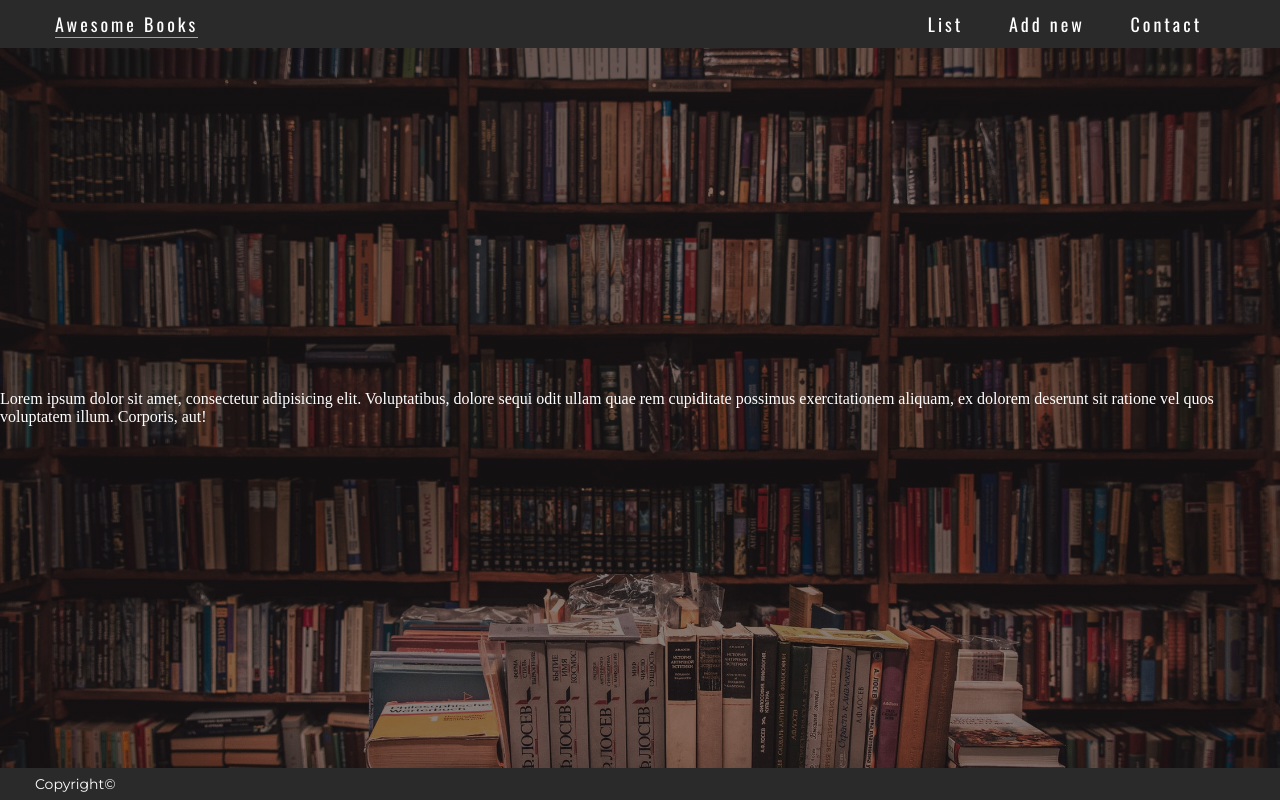
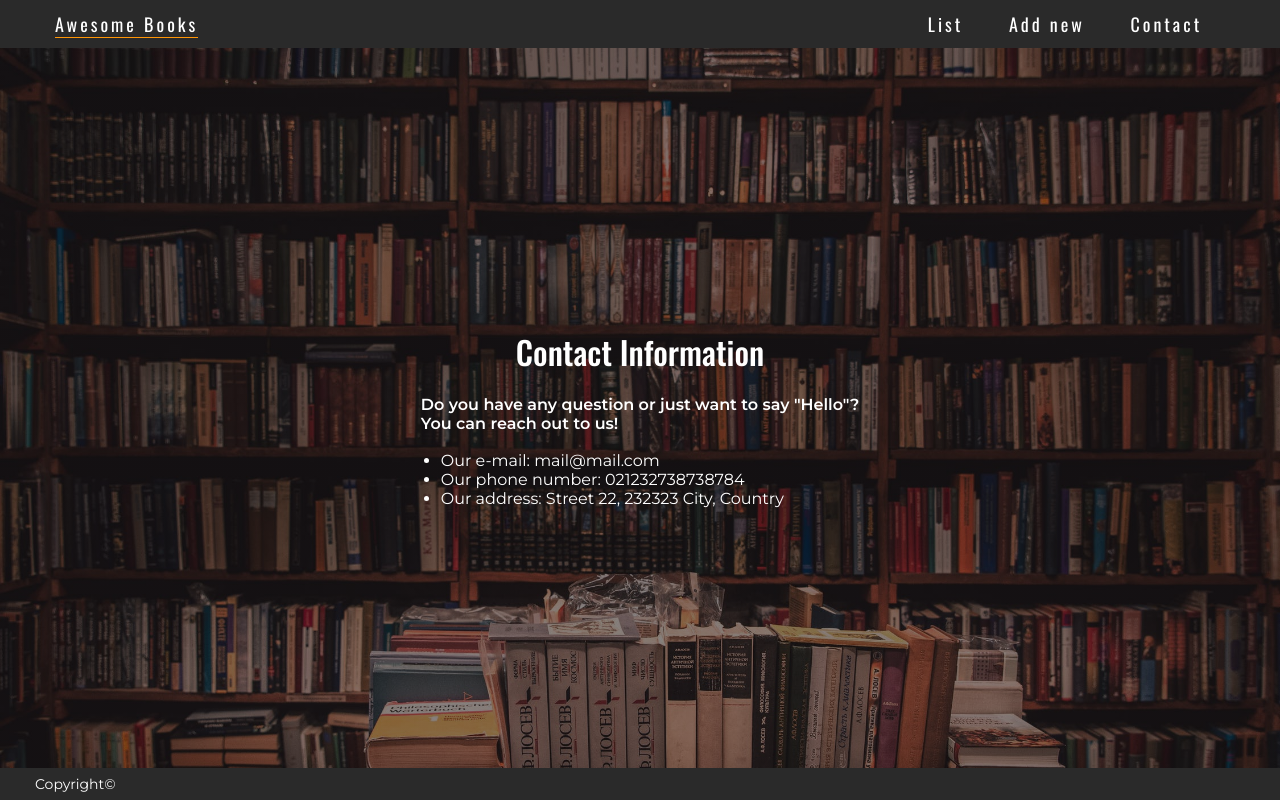
Before and after one commit to jchernandez87/Awesome-Books, a website: page index.html in a window 1280 px wide. Both pictures are taken after a click on the button "Contact". Drawn offline with nearby package versions, Linux system fonts and the light colour scheme.

Commit message:
Add contact page content

```diff
--- a/index.html
+++ b/index.html
@@ -47,7 +47,17 @@
     </main>
 
     <main class="main-contact">
-        <p style="color:white">Lorem ipsum dolor sit amet, consectetur adipisicing elit. Voluptatibus, dolore sequi odit ullam quae rem cupiditate possimus exercitationem aliquam, ex dolorem deserunt sit ratione vel quos voluptatem illum. Corporis, aut!</p>
+        <div id="contact-page">
+            <h1>Contact Information</h1>
+            <p>Do you have any question or just want to say "Hello"?</p>
+            <p>You can reach out to us!</p>
+            <br>
+            <ul>
+                <li>Our e-mail: mail@mail.com</li>
+                <li>Our phone number: 021232738738784</li>
+                <li>Our address: Street 22, 232323 City, Country</li>
+            </ul>
+        </div>
     </main>
     <footer>
         <span>Copyright©</span>
--- a/style.css
+++ b/style.css
@@ -288,3 +288,23 @@
     color: white;
   }
 }
+#contact-page {
+  color: white;
+}
+
+#contact-page h1 {
+  font-family: 'Oswald', sans-serif;
+  font-weight: 500;
+  padding: 20px 0;
+  text-align: center;
+}
+
+#contact-page p {
+  font-family: 'Montserrat', sans-serif;
+  font-weight: 600;
+}
+
+#contact-page ul {
+  font-family: 'Montserrat', sans-serif;
+  padding-left: 20px;
+}
```
